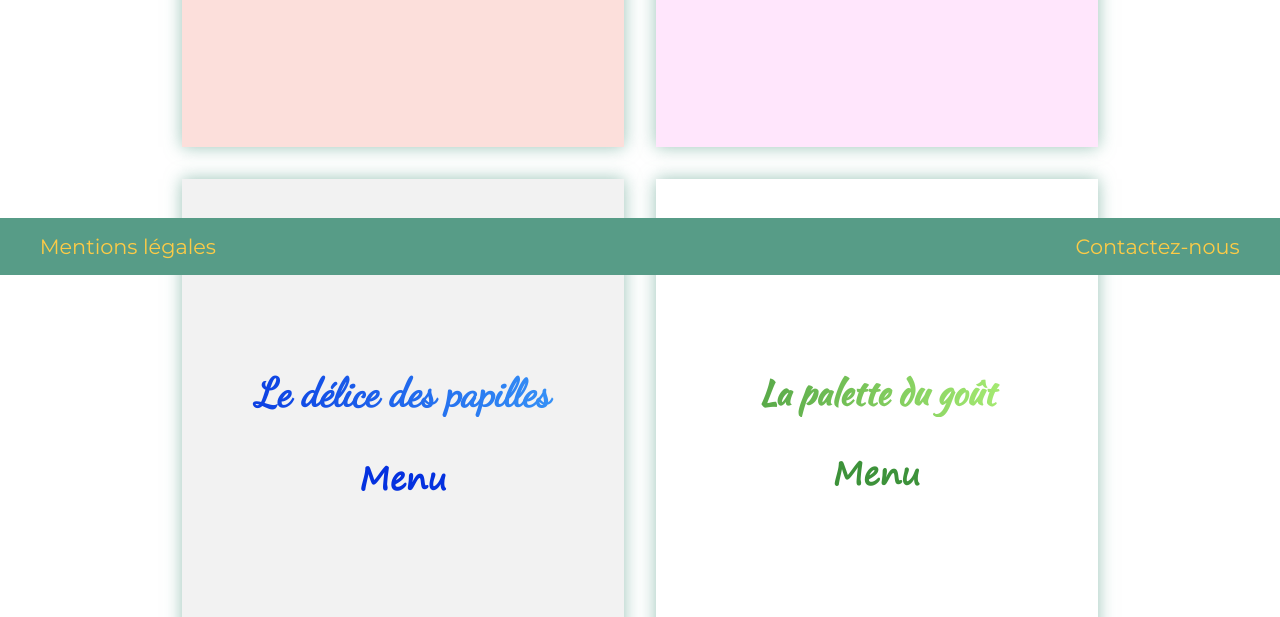
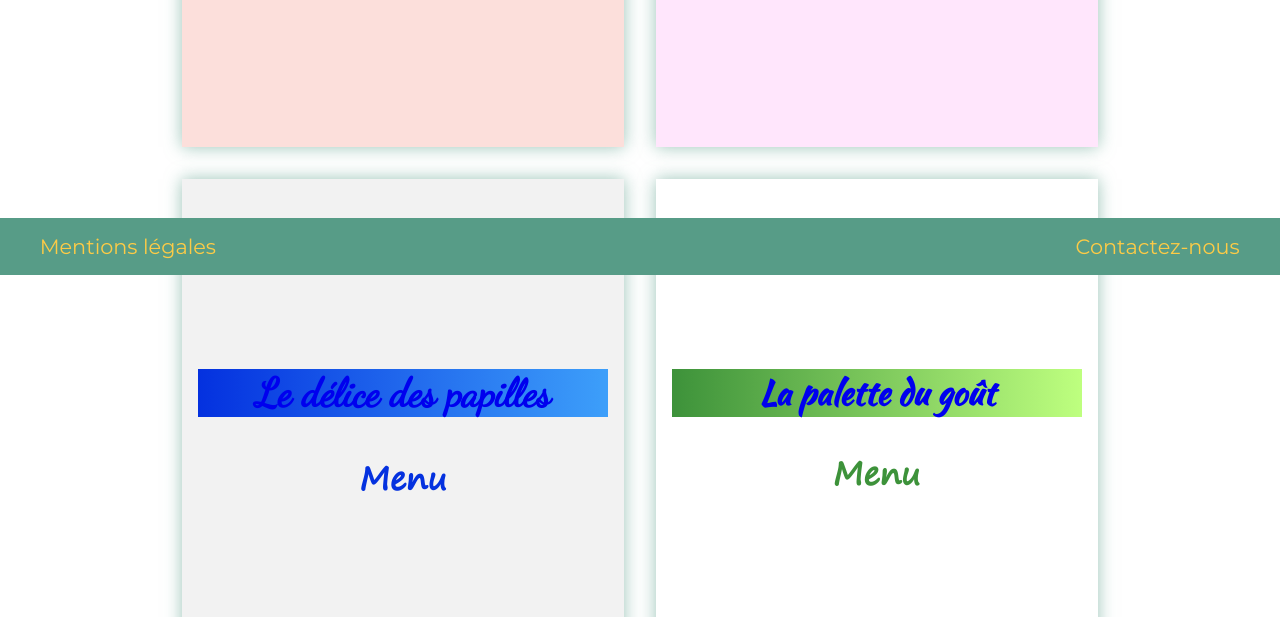
Before and after one commit to JohanRE410/ohmyfood.github.io, a website: page index.html in a window 1280 px wide. Shown: the part 525-1142 px from the top of the page. Drawn offline with Linux system fonts and the light colour scheme; files whose address does not match are found by name; a web font is replaced by a local one.

Commit message:
marche pas css non valide avec webkit

```diff
--- a/index.html
+++ b/index.html
@@ -4,7 +4,7 @@
     <meta charset="utf-8" />
     <meta name="viewport" content="width=device-width, initial-scale=1.0" />
     <title>Ohmyfood!</title>
-    <link href="./public/css/style.css" rel="stylesheet" />
+    <link href="./public/css/prexfixed/style.css" rel="stylesheet" />
     <script
       src="https://kit.fontawesome.com/9654b29622.js"
       crossorigin="anonymous"
--- a/sass/utils/_mixins.scss
+++ b/sass/utils/_mixins.scss
@@ -112,23 +112,38 @@
 @mixin typo-chic {
   font-family: "Croissant One", sans-serif;
   background: linear-gradient(to right, $colour-chic1, $colour-chic2);
-  background-clip: text;
-  -webkit-text-fill-color: transparent;
-  -webkit-background-clip: text;
+  background: -webkit-gradient(
+    linear,
+    left top,
+    right top,
+    from(#c77412),
+    to(#905bfd)
+  );
+  background: -o-linear-gradient(left, #c77412, #905bfd);
 }
 
 @mixin typo-delice {
   font-family: "Dancing Script", sans-serif;
   background: linear-gradient(to right, $colour-delice1, $colour-delice2);
-  background-clip: text;
-  -webkit-text-fill-color: transparent;
-  -webkit-background-clip: text;
+  background: -webkit-gradient(
+    linear,
+    left top,
+    right top,
+    from(#0431df),
+    to(#3d9ffa)
+  );
+  background: -o-linear-gradient(left, #0431df, #3d9ffa);
 }
 
 @mixin typo-palette {
   font-family: "Kaushan Script", sans-serif;
   background: linear-gradient(to right, $colour-palette1, $colour-palette2);
-  background-clip: text;
-  -webkit-text-fill-color: transparent;
-  -webkit-background-clip: text;
+  background: -webkit-gradient(
+    linear,
+    left top,
+    right top,
+    from(#3d923a),
+    to(#beff7f)
+  );
+  background: -o-linear-gradient(left, #3d923a, #beff7f);
 }
```
Also changed, not shown: menu1.html (+1 -1 lines), menu2.html (+1 -1 lines), menu3.html (+1 -1 lines), menu4.html (+1 -1 lines), public/css/prexfixed/style.css, public/css/style.css, 1 other file.
